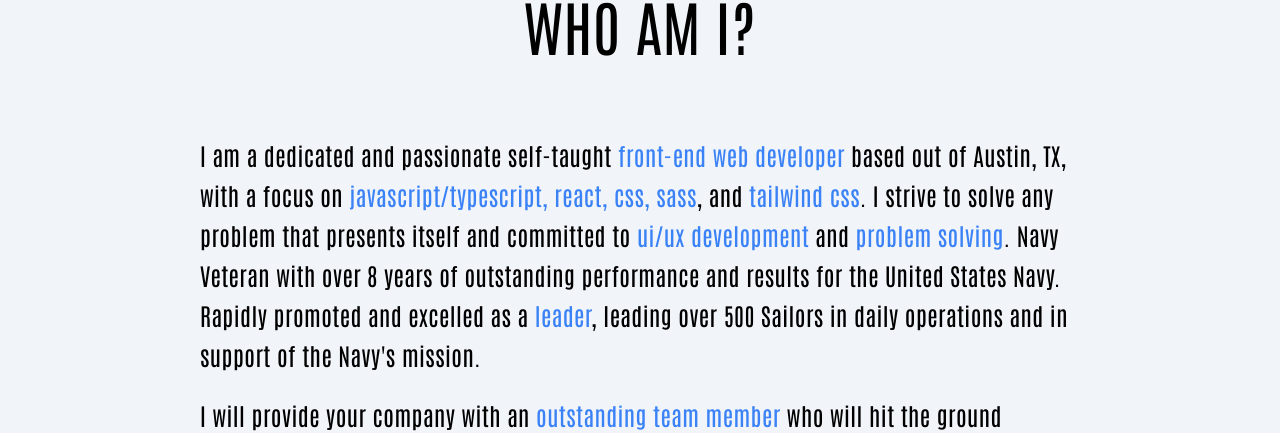
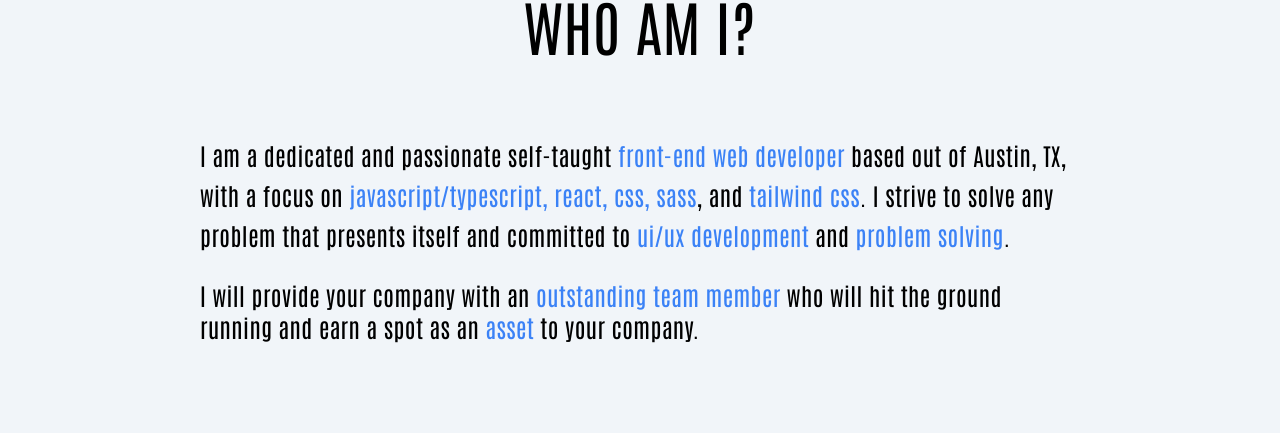
Before and after one commit to mdubelbeis/portfolio-v2, a React (Vite) app: page / in a window 1280 px wide. Shown: the part 847-1280 px from the top of the page. Built offline with nearby package versions, Linux system fonts and the light colour scheme; a web font is replaced by a local one.

Commit message:
changed skills bg

```diff
--- a/src/components/About.tsx
+++ b/src/components/About.tsx
@@ -11,10 +11,7 @@ const About: React.FC = () => {
           out of Austin, TX, with a focus on <span className={spanText}>JAVASCRIPT/TYPESCRIPT, REACT, CSS, SASS</span>,
           and <span className={spanText}>TAILWIND CSS</span>. I strive to solve any problem that presents itself and
           committed to <span className={spanText}>UI/UX DEVELOPMENT</span> and{' '}
-          <span className={spanText}>PROBLEM SOLVING</span>. Navy Veteran with over 8 years of outstanding performance
-          and results for the United States Navy. Rapidly promoted and excelled as a{' '}
-          <span className={spanText}>LEADER</span>, leading over 500 Sailors in daily operations and in support of the
-          Navy's mission.
+          <span className={spanText}>PROBLEM SOLVING</span>.
         </p>
         <p>
           I will provide your company with an <span className={spanText}> OUTSTANDING TEAM MEMBER</span> who will hit
```
